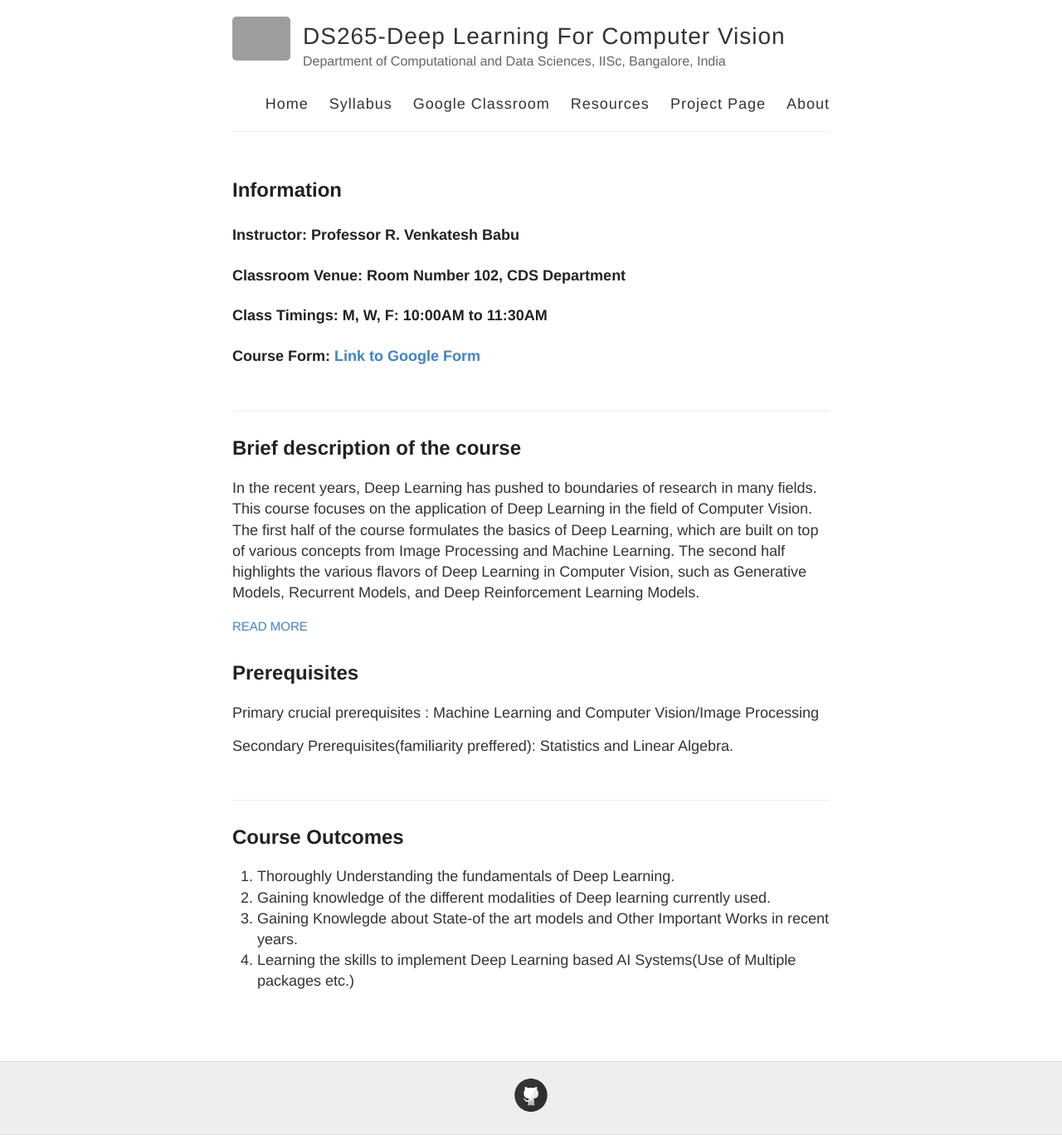
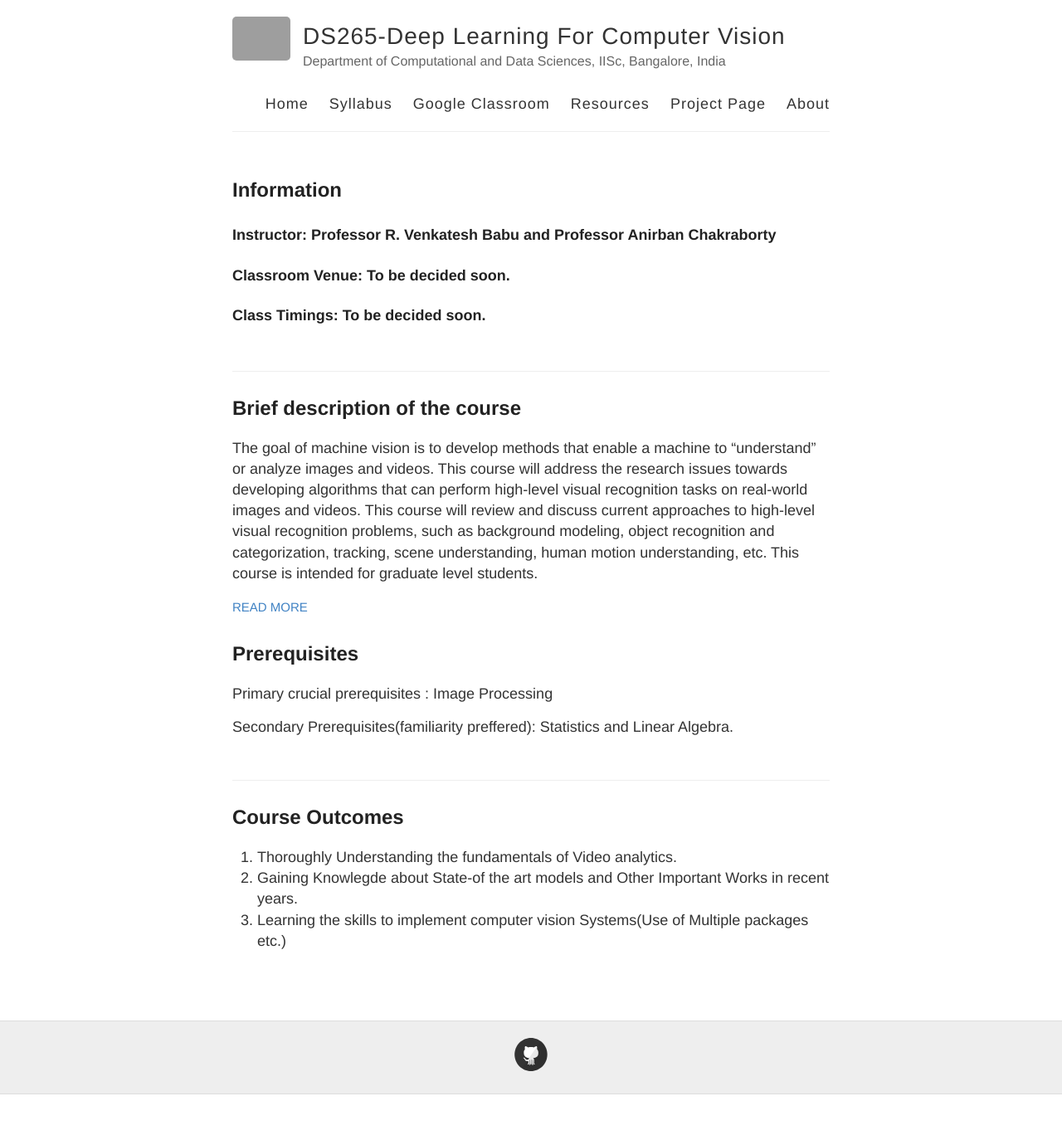
Before and after one commit to val-iisc/DS-263-VA, a Jekyll site: the page built from index.html, in a window 1280 px wide. Shown: the whole page at 83% size. Built offline with Jekyll 4.4.1, drawn with Linux system fonts in a browser that asks for light colours; after the commit the page ends 1319 px from its top, so only the background shows below that; grey boxes are pictures that could not be loaded.

Commit message:
Update index.html

```diff
--- a/index.html
+++ b/index.html
@@ -7,10 +7,11 @@ layout: default
     <article class="post">
     <h2>Information </h2>
     <div class = 'entry'>
-      <h5>Instructor: Professor R. Venkatesh Babu </h5>
-      <h5>Classroom Venue: Room Number 102, CDS Department</h5>
-      <h5>Class Timings: M, W, F: 10:00AM to 11:30AM</h5>
-      <h5> Course Form: <a href= 'https://docs.google.com/forms/d/1NrG4Yb4hbQ_32aRw9b3x2Zekfnbc8Pg4S1J15kQD5NM/viewform?ts=5a5465a6&edit_requested=true' target='blank'> Link to Google Form</a></h5>
+      <h5>Instructor: Professor R. Venkatesh Babu and Professor Anirban Chakraborty</h5>
+      <h5>Classroom Venue: To be decided soon.</h5>
+      <h5>Class Timings: To be decided soon.</h5>
+      <!-- You will not be able to see this text. -->
+      <!-- <h5> Course Form: <a href= 'https://docs.google.com/forms/d/1NrG4Yb4hbQ_32aRw9b3x2Zekfnbc8Pg4S1J15kQD5NM/viewform?ts=5a5465a6&edit_requested=true' target='blank'> Link to Google Form</a></h5> -->
     </div>
     </article>
     <article class="post">
@@ -19,14 +20,14 @@ layout: default
 
       <div class="entry">
 
-<p>In the recent years, Deep Learning has pushed to boundaries of research in many fields. This course focuses on the application of Deep Learning in the field of Computer Vision. The first half of the course formulates the basics of Deep Learning, which are built on top of various concepts from Image Processing and Machine Learning.  The second half highlights the various flavors of Deep Learning in Computer Vision, such as Generative Models, Recurrent Models, and Deep Reinforcement Learning Models.
+<p>The goal of machine vision is to develop methods that enable a machine to “understand” or analyze images and videos. This course will address the research issues towards developing algorithms that can perform high-level visual recognition tasks on real-world images and videos. This course will review and discuss current approaches to high-level visual recognition problems, such as background modeling, object recognition and categorization, tracking, scene understanding, human motion understanding, etc. This course is intended for graduate level students.
 </p>
       </div>
       <a href="{{ site.baseurl }}/about" class="read-more">Read More</a>
 
     <div class = 'entry'>
     <h2>Prerequisites</h2>
-    <p>Primary crucial prerequisites : Machine Learning and Computer Vision/Image Processing
+    <p>Primary crucial prerequisites : Image Processing
     </p><p>Secondary Prerequisites(familiarity preffered): Statistics and Linear Algebra.
     </p>
     </div>
@@ -36,10 +37,9 @@ layout: default
     <h2>Course Outcomes</h2>
     <div class = 'entry'>
     <ol>
-<li>Thoroughly Understanding the fundamentals of Deep Learning.</li>
-<li>Gaining knowledge of the different modalities of Deep learning currently used.</li>
+<li>Thoroughly Understanding the fundamentals of Video analytics.</li>
 <li>Gaining Knowlegde about State-of the art models and Other Important Works in recent years.</li>
-<li>Learning the skills to implement Deep Learning based AI Systems(Use of Multiple packages etc.)</li>
+<li>Learning the skills to implement computer vision Systems(Use of Multiple packages etc.)</li>
 </ol>
     </div>
     </article>
```
